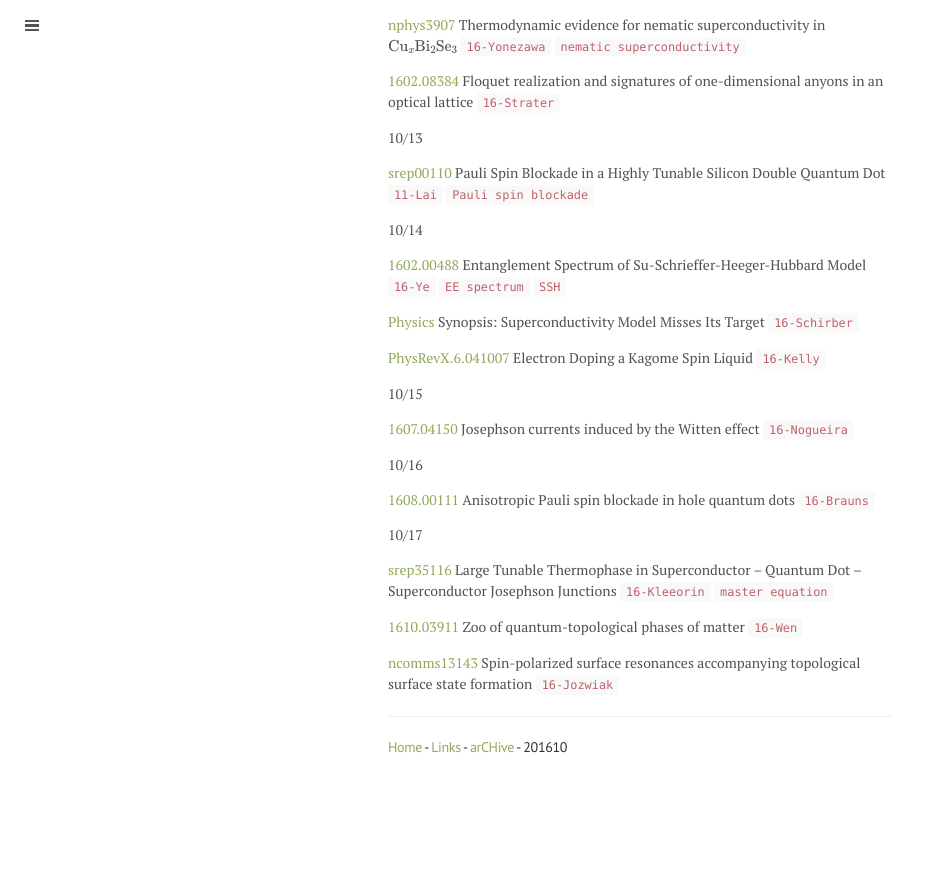
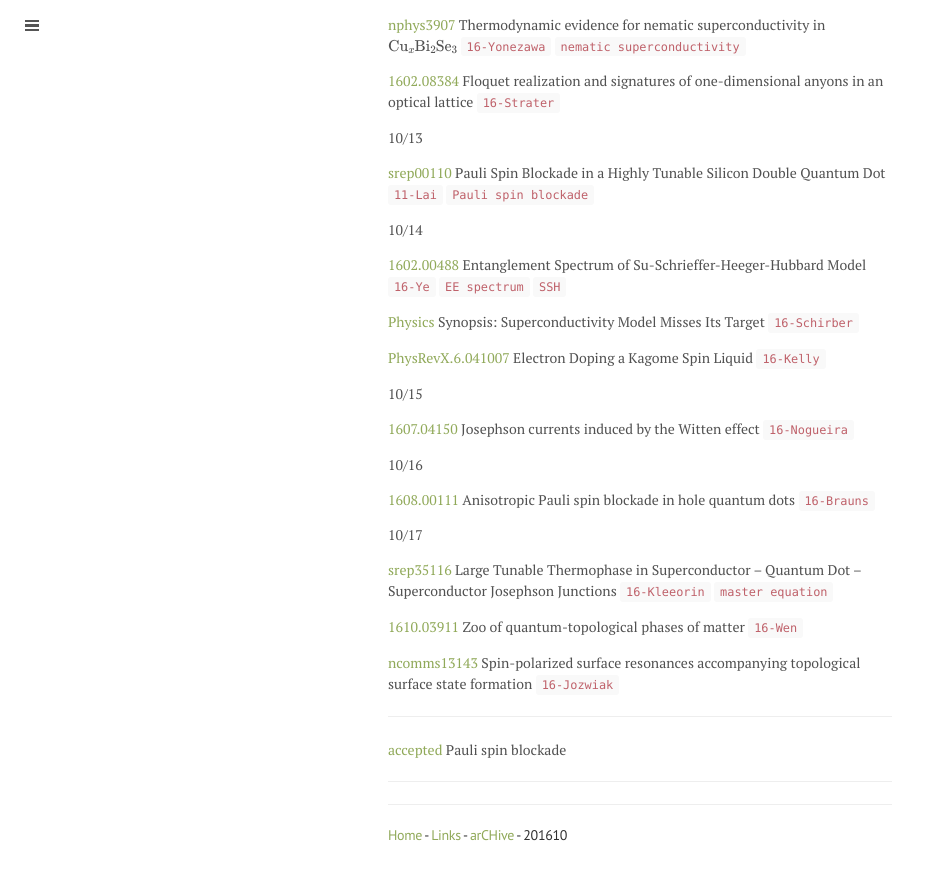
Before and after one commit to qkrwlsghdcjsworlt/work, a Jekyll site: the page built from 201610.md, in a window 1280 px wide and 900 px high, scrolled down 1542 px. Shown: the top 880 px of the window, without its empty margins (0-930 px from the left). Built offline with Jekyll 4.4.1, drawn with Linux system fonts in a browser that asks for light colours; formulas are drawn with MathJax 3; before the commit the page ends 2354 px from its top, so only the background shows below that.

Commit message:
“update”

```diff
--- a/201610.md
+++ b/201610.md
@@ -105,6 +105,16 @@ title: 201610
 
 
 
+
+---
+
+[accepted](http://journals.aps.org/prl/accepted/5907dYd3Cc412752804b6cc4beddf3da7eb167ae7) Pauli spin blockade
+
+
+---
+
+
+
 ---
 
 
```
